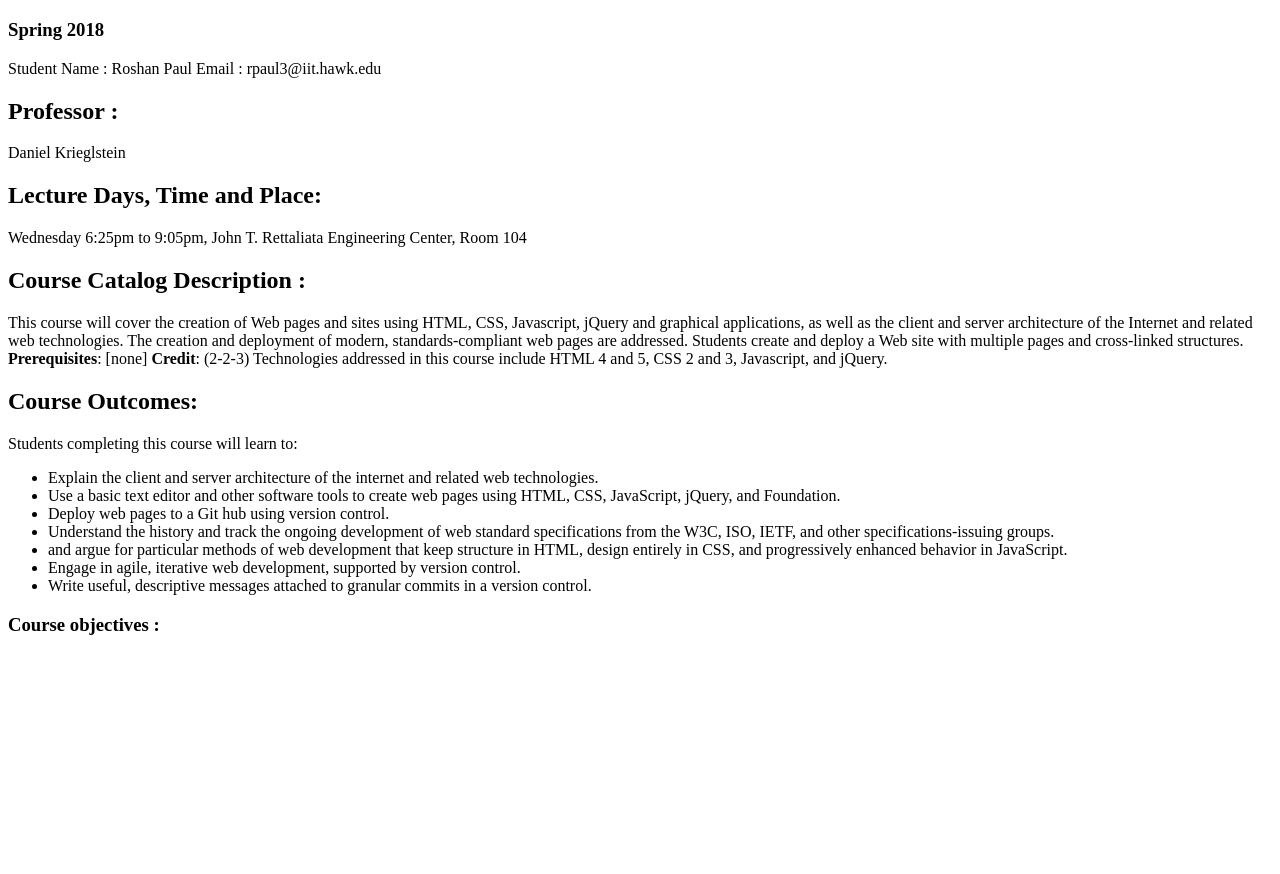
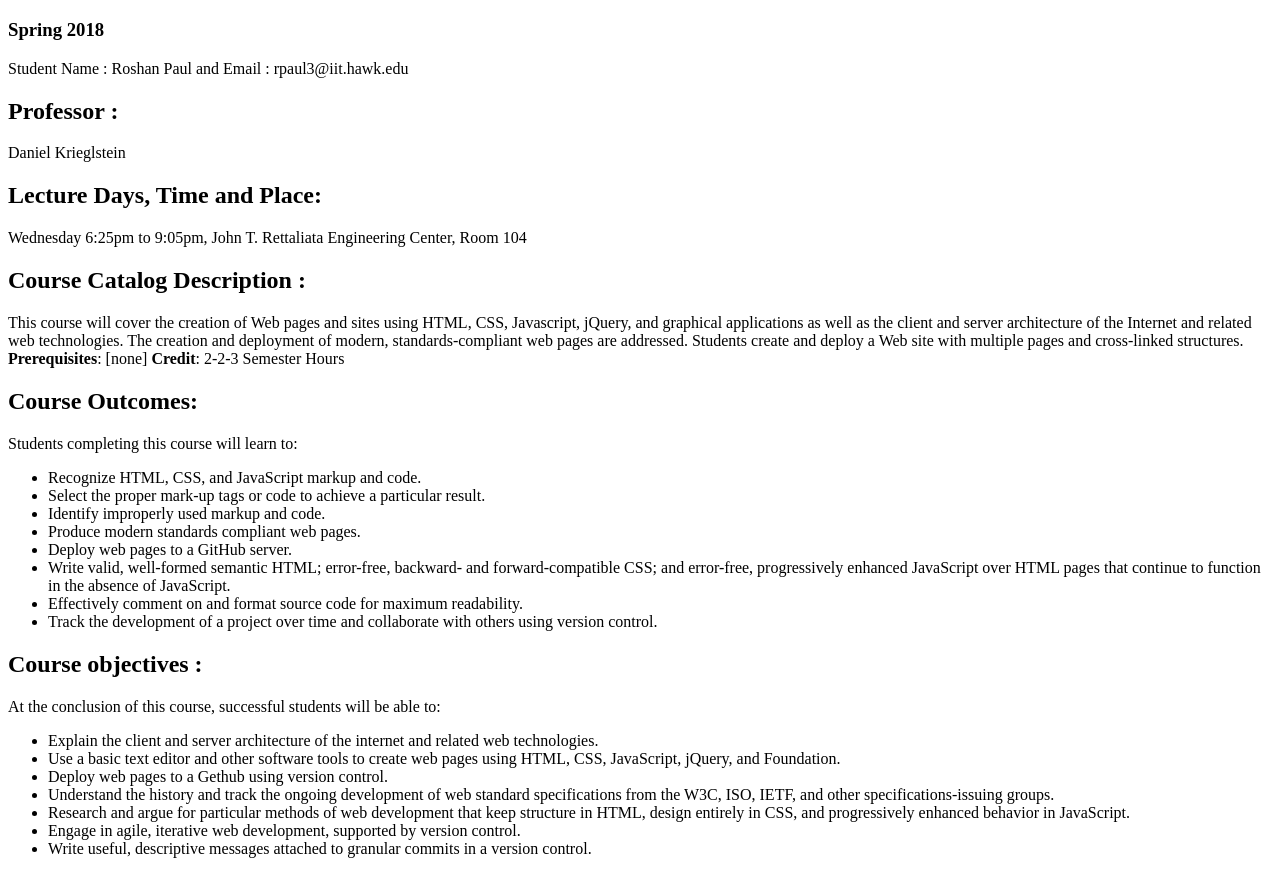
Before and after one commit to roshanpaul1/Lab2, a plain HTML site: page index.html in a window 1280 px wide. Shown: the part 61-935 px from the top of the page. Before the commit the page ends 800 px from the top, so only its background shows below. Drawn offline with Linux system fonts and the light colour scheme.

Commit message:
fixing and adding more lines of code

```diff
--- a/index.html
+++ b/index.html
@@ -7,26 +7,35 @@
   <body>
 	<h1> ITMD -361 Internet Technologies and Web Design</h1>
 	<h3> Spring 2018</h3>
-	<p> Student Name : Roshan Paul Email : rpaul3@iit.hawk.edu</p>
+	<p> Student Name : Roshan Paul and Email : rpaul3@iit.hawk.edu</p>
 	<h2> Professor : </h2>
 	<p> Daniel Krieglstein </p>
 	<h2> Lecture Days, Time and Place:</h2>
 	<p> Wednesday 6:25pm to 9:05pm, John T. Rettaliata Engineering Center, Room 104</p>
 	<h2> Course Catalog Description : </h2>
-	<p> This course will cover the creation of Web pages and sites using HTML, CSS, Javascript, jQuery and graphical applications, as well as the client and server architecture of the Internet and related web technologies. The creation and deployment of modern, standards-compliant web pages are addressed. Students create and deploy a Web site with multiple pages and cross-linked structures. <strong>Prerequisites</strong>: [none] <strong>Credit</strong>: (2-2-3) Technologies addressed in this course include HTML 4 and 5, CSS 2 and 3, Javascript, and jQuery.</p>
+	<p> This course will cover the creation of Web pages and sites using HTML, CSS, Javascript, jQuery, and graphical applications as well as the client and server architecture of the Internet and related web technologies. The creation and deployment of modern, standards-compliant web pages are addressed. Students create and deploy a Web site with multiple pages and cross-linked structures. <strong>Prerequisites</strong>: [none] <strong>Credit</strong>: 2-2-3 Semester Hours</p>
 	<h2> Course Outcomes:</h2>
 	<p> Students completing this course will learn to:</p>
 	<ul>
+		<li> Recognize HTML, CSS, and JavaScript markup and code.</li>
+		<li> Select the proper mark-up tags or code to achieve a particular result.</li>
+		<li> Identify improperly used markup and code.</li>
+		<li> Produce modern standards compliant web pages.</li>
+		<li> Deploy web pages to a GitHub server.</li>
+		<li> Write valid, well-formed semantic HTML; error-free, backward- and forward-compatible CSS; and error-free, progressively enhanced JavaScript over HTML pages that continue to function in the absence of JavaScript.</li>
+		<li> Effectively comment on and format source code for maximum readability.</li>
+		<li> Track the development of a project over time and collaborate with others using version control.</li>
+	</ul>
+	<h2> Course objectives : </h2>
+	<p>At the conclusion of this course, successful students will be able to:</p>
+    <ul>
 		<li> Explain the client and server architecture of the internet and related web technologies.</li>
 		<li> Use a basic text editor and other software tools to create web pages using HTML, CSS, JavaScript, jQuery, and Foundation.</li>
-		<li> Deploy web pages to a Git hub using version control.</li>
+		<li> Deploy web pages to a Gethub using version control.</li>
 		<li> Understand the history and track the ongoing development of web standard specifications from the W3C, ISO, IETF, and other specifications-issuing groups.</li>
-		<li> and argue for particular methods of web development that keep structure in HTML, design entirely in CSS, and progressively enhanced behavior in JavaScript.</li>
+		<li> Research and argue for particular methods of web development that keep structure in HTML, design entirely in CSS, and progressively enhanced behavior in JavaScript.</li>
 		<li> Engage in agile, iterative web development, supported by version control.</li>
 		<li> Write useful, descriptive messages attached to granular commits in a version control.</li>
-	</ul>
-	<h3> Course objectives : </h3>
-
-
+    </ul>
   </body>
 </html>
```
